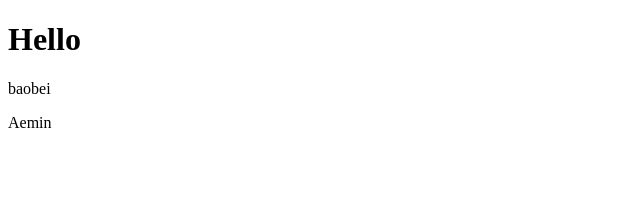
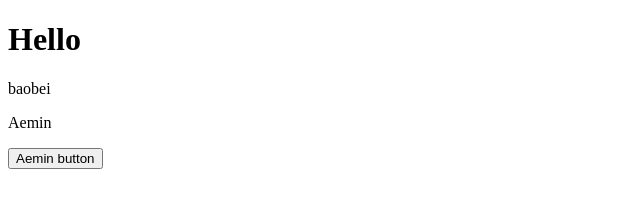
Before and after one commit to bunnybunbun37204/intern, a plain HTML site: page index.html in a window 1280 px wide. Shown: the whole page, without its empty margins (0-640 px from the left). Drawn offline with Linux system fonts and the light colour scheme.

Commit message:
feat. add Aemin/button

```diff
--- a/index.html
+++ b/index.html
@@ -9,5 +9,6 @@
     <h1>Hello</h1>
     <p>baobei</p>
     <p>Aemin</p>
+    <button type="button" onclick="alert('Aemin is here.')">Aemin button</button>
 </body>
 </html>
```
